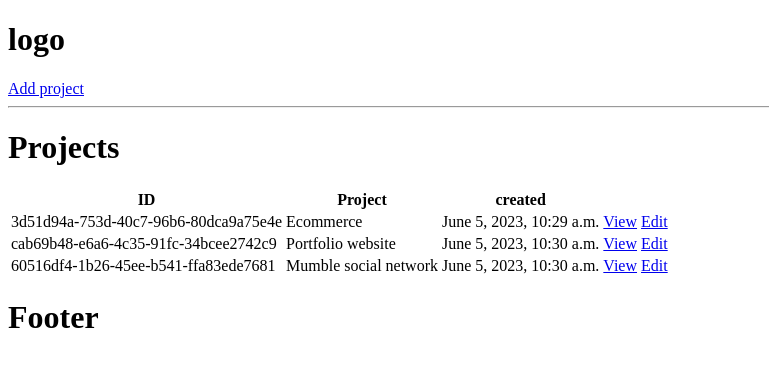
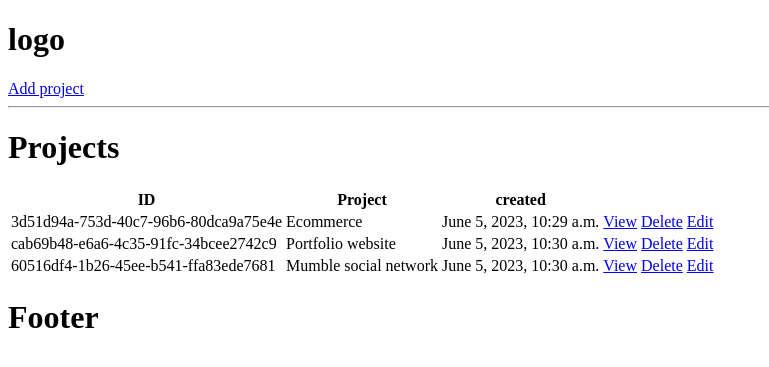
Before and after one commit to Kimutai01/devConnect, a Django app: page / in a window 1280 px wide. Shown: the top 367 px of the page, without its empty margins (0-769 px from the left). Run offline with Django 4.2, Linux system fonts and the light colour scheme; data comes from the database, SQL or seed files in the repository; both versions use the stored data as it was after the commit.

Commit message:
Delete functionality

```diff
--- a/projects/templates/projects/projects.html
+++ b/projects/templates/projects/projects.html
@@ -15,6 +15,7 @@
     <td>{{project.title}}</td>
     <td>{{project.created}}</td>
     <td><a href="{% url 'project' project.id %}">View</a></td>
+    <td><a href="{% url 'delete-project' project.id %}">Delete</a></td>
     <td><a href="{% url 'update-project' project.id %}">Edit</a></td>
   </tr>
   {% endfor %}
--- a/projects/urls.py
+++ b/projects/urls.py
@@ -6,5 +6,7 @@ urlpatterns=[
     path('', views.projects, name='projects'),
     path('project/<str:pk>/', views.project, name='project'),
     path('create-project/', views.createProject, name='create-project'),
-    path('update-project/<str:pk>/', views.updateProject, name='update-project')
+    path('update-project/<str:pk>/', views.updateProject, name='update-project'),
+
+    path('delete-project/<str:pk>/', views.deleteProject, name='delete-project')
 ]
--- a/projects/views.py
+++ b/projects/views.py
@@ -45,3 +45,11 @@ def updateProject(request,pk):
 
     context={'form': form}
     return render(request, 'projects/project_form.html',context )
+
+def deleteProject(request, pk):
+    project=Project.objects.get(id=pk)
+    if request.method=='POST':
+        project.delete()
+        return redirect('projects')
+    context={'project':project}
+    return render(request, 'projects/delete_template.html',context)
```
Also changed, not shown: projects/templates/projects/delete_template.html (added, +9 -0 lines), db.sqlite3.
